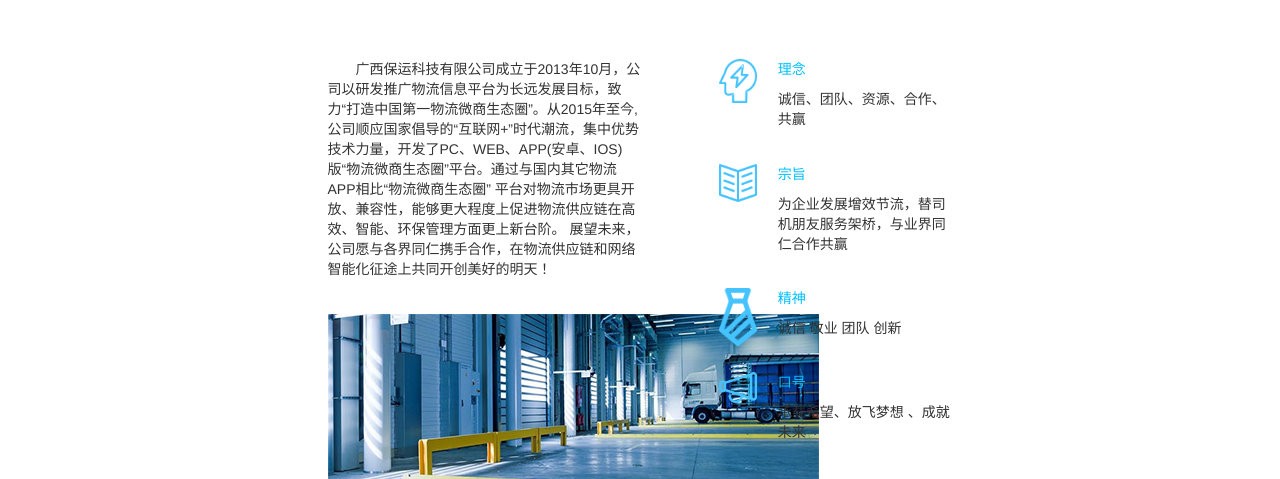
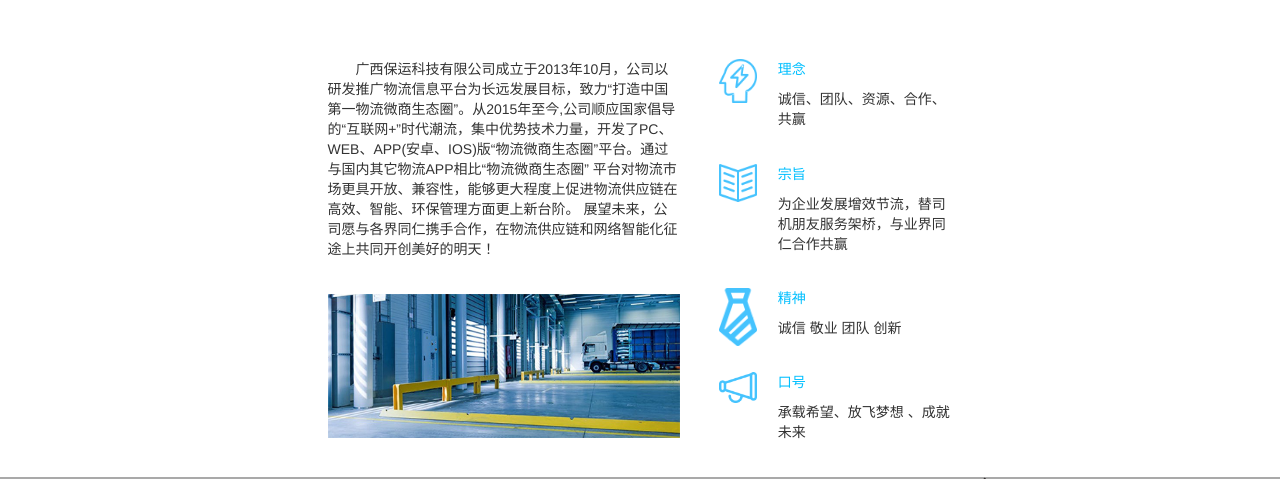
Before and after one commit to lucyhx/web-bykj, a plain HTML site: page index.html in a window 1280 px wide. Shown: the part 676-1155 px from the top of the page. Drawn offline with Linux system fonts and the light colour scheme.

Commit message:
fix .gs-js-img img

```diff
--- a/css/baoyun.css
+++ b/css/baoyun.css
@@ -88,14 +88,20 @@
 }
 
 .gsjs{
-  margin-right: 10%;
-  /*text-indent: -5em; // 没必要做偏移*/
+  /*margin-right: 10%;*/
+  /*text-indent: -5em;*/
 }
 .gs-js-img{
   width: 100%;
   height:auto;
   margin-top: 10%;
 }
+
+.gs-js-img img {
+  width: 100%;
+  height:auto;
+}
+
 .gs-bz{
   width:100%;
   height: 25%;
```
